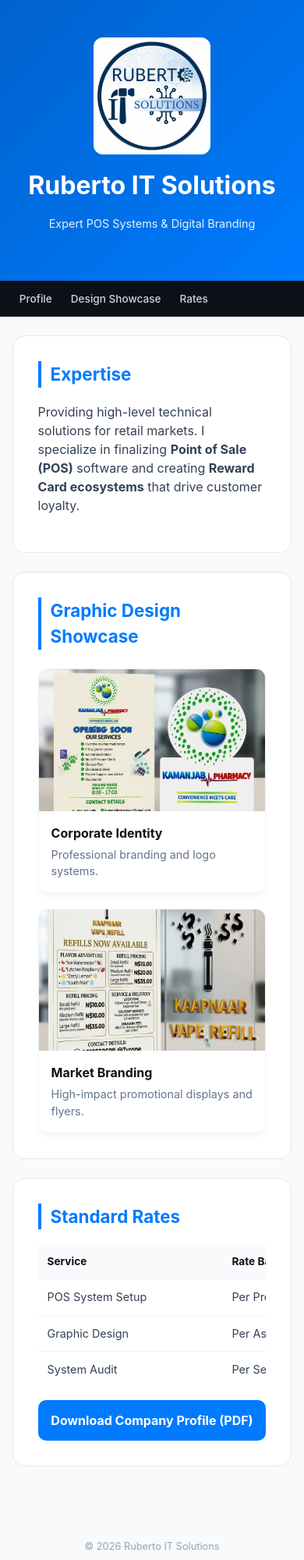
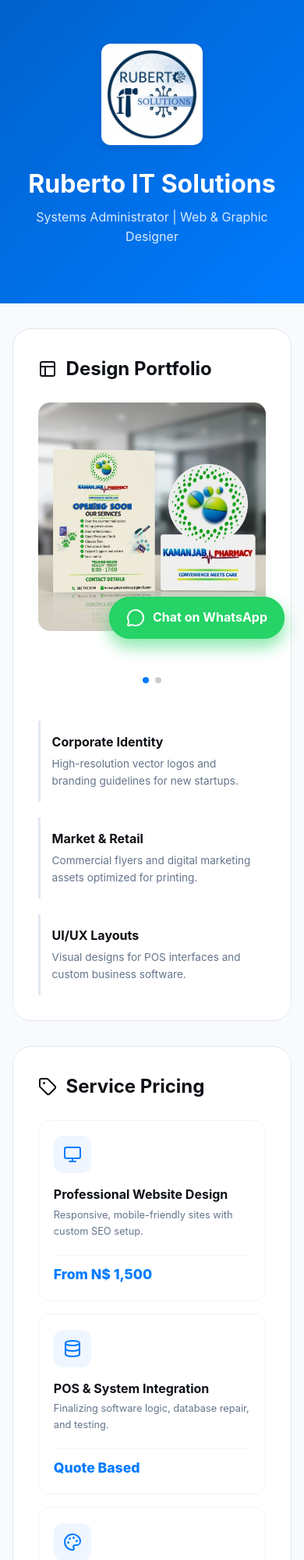
Before and after one commit to rubetoh5-sys/Ruberto-It-hub, a plain HTML site: page index.html in a window 390 px wide. Shown: the top 2000 px of the page at 78% size. Drawn offline with nearby package versions, Linux system fonts and the light colour scheme.

Commit message:
index.html

```diff
--- a/index.html
+++ b/index.html
@@ -3,134 +3,195 @@
 <head>
     <meta charset="UTF-8">
     <meta name="viewport" content="width=device-width, initial-scale=1.0">
-    <title>Ruberto IT Solutions | Professional Portfolio</title>
+    <title>Ruberto IT Solutions | Systems & Design</title>
+    <link rel="stylesheet" href="https://cdn.jsdelivr.net/npm/swiper@11/swiper-bundle.min.css" />
+    <script src="https://unpkg.com/lucide@latest"></script>
     <style>
         :root {
             --radiant-blue: #007bff;
             --dark-it: #0d1117;
             --bg-light: #f8fafc;
-            --text-main: #334155;
+            --whatsapp-green: #25d366;
         }
 
         * { box-sizing: border-box; }
-        body { font-family: 'Inter', -apple-system, sans-serif; margin: 0; background: var(--bg-light); color: var(--text-main); line-height: 1.5; }
+        body { font-family: 'Inter', -apple-system, sans-serif; margin: 0; background: var(--bg-light); color: #334155; line-height: 1.6; }
 
-        header { background: linear-gradient(135deg, #0062cc, var(--radiant-blue)); color: white; padding: 3rem 1.5rem; text-align: center; }
+        header { background: linear-gradient(135deg, #0062cc, var(--radiant-blue)); color: white; padding: 3.5rem 1rem; text-align: center; }
+        .business-logo { max-width: 130px; border-radius: 12px; margin-bottom: 1rem; background: white; padding: 8px; box-shadow: 0 4px 10px rgba(0,0,0,0.1); }
 
-        /* Permanent Logo Styling */
-        .business-logo {
-            max-width: 150px;
-            height: auto;
-            border-radius: 12px;
-            margin-bottom: 1rem;
-            display: block;
-            margin-left: auto;
-            margin-right: auto;
-            background: white;
-            padding: 5px;
+        .container { width: 92%; max-width: 900px; margin: auto; padding: 2rem 0; }
+        section { background: white; padding: 2rem; margin-bottom: 2rem; border-radius: 24px; border: 1px solid #e2e8f0; }
+        h2 { color: var(--dark-it); font-size: 1.5rem; margin-top: 0; display: flex; align-items: center; gap: 12px; margin-bottom: 1.5rem; }
+        h2 i { color: var(--radiant-blue); }
+
+        /* Gallery & Explanations */
+        .swiper { width: 100%; border-radius: 15px; margin-bottom: 2rem; }
+        .swiper-slide img { width: 100%; display: block; border-radius: 15px; }
+
+        .gallery-info { display: grid; grid-template-columns: repeat(auto-fit, minmax(250px, 1fr)); gap: 20px; }
+        .info-card { padding: 15px; border-left: 3px solid #e2e8f0; transition: 0.3s; }
+        .info-card:hover { border-left-color: var(--radiant-blue); background: #f0f7ff; }
+        .info-card h4 { margin: 0 0 5px 0; color: var(--dark-it); }
+        .info-card p { margin: 0; font-size: 0.85rem; color: #64748b; }
+
+        /* Pricing with Icons */
+        .price-card { border: 1px solid #f1f5f9; border-radius: 15px; padding: 1.2rem; margin-bottom: 1rem; display: flex; align-items: center; gap: 15px; transition: 0.3s; }
+        .price-card:hover { border-color: var(--radiant-blue); transform: translateX(5px); }
+        .price-icon { background: #eff6ff; color: var(--radiant-blue); padding: 12px; border-radius: 12px; display: flex; align-items: center; justify-content: center; }
+        .price-content { flex-grow: 1; }
+        .price-content h4 { margin: 0; font-size: 1rem; color: var(--dark-it); }
+        .price-content p { margin: 3px 0 0; font-size: 0.8rem; color: #64748b; }
+        .amount { font-weight: 800; color: var(--radiant-blue); font-size: 1.1rem; }
+
+        .whatsapp-float {
+            position: fixed; bottom: 25px; right: 25px; background: var(--whatsapp-green); color: white; border-radius: 50px; padding: 14px 22px;
+            font-weight: bold; text-decoration: none; box-shadow: 0 10px 20px rgba(37, 211, 102, 0.3); z-index: 1000; display: flex; align-items: center; gap: 10px;
         }
 
-        nav { background: var(--dark-it); padding: 0.8rem; position: sticky; top: 0; z-index: 1000; overflow-x: auto; white-space: nowrap; display: flex; justify-content: center; }
-        nav a { color: #cbd5e1; margin: 0 12px; text-decoration: none; font-size: 0.85rem; font-weight: 500; }
-
-        .container { width: 92%; max-width: 1000px; margin: auto; padding: 1.5rem 0; }
-        section { background: white; padding: 2rem; margin-bottom: 1.5rem; border-radius: 16px; border: 1px solid #e2e8f0; }
-        h2 { color: var(--radiant-blue); font-size: 1.4rem; margin-top: 0; border-left: 4px solid var(--radiant-blue); padding-left: 12px; }
-
-        /* Responsive Gallery */
-        .gallery-grid { display: grid; grid-template-columns: repeat(auto-fit, minmax(280px, 1fr)); gap: 20px; margin-top: 1.5rem; }
-        .sample-card { border: 1px solid #f1f5f9; border-radius: 12px; overflow: hidden; background: #fff; box-shadow: 0 4px 6px -1px rgba(0,0,0,0.05); }
-
-        .sample-img-box {
-            width: 100%;
-            aspect-ratio: 16 / 10;
-            background: #f1f5f9;
-            overflow: hidden;
-        }
-        .sample-img-box img {
-            width: 100%;
-            height: 100%;
-            object-fit: cover;
-        }
-
-        .sample-info { padding: 1rem; }
-        .sample-info h4 { margin: 0 0 5px 0; color: var(--dark-it); }
-        .sample-info p { margin: 0; font-size: 0.9rem; color: #64748b; }
-
-        .table-wrapper { overflow-x: auto; margin-top: 1rem; }
-        table { width: 100%; border-collapse: collapse; min-width: 400px; }
-        th { background: #f8fafc; color: var(--dark-it); padding: 12px; text-align: left; font-size: 0.85rem; }
-        td { padding: 12px; border-top: 1px solid #f1f5f9; font-size: 0.9rem; }
-
-        .btn-download { display: block; text-align: center; background: var(--radiant-blue); color: white; padding: 14px; text-decoration: none; border-radius: 10px; font-weight: bold; margin-top: 1rem; }
-        footer { text-align: center; padding: 2rem; color: #94a3b8; font-size: 0.8rem; }
+        .btn-pdf { display: block; text-align: center; background: var(--dark-it); color: white; padding: 16px; border-radius: 14px; text-decoration: none; font-weight: 700; margin-top: 1rem; }
 
         @media (max-width: 600px) {
-            nav { justify-content: flex-start; }
+            .price-card { flex-wrap: wrap; }
+            .amount { width: 100%; margin-top: 5px; border-top: 1px solid #f1f5f9; padding-top: 10px; }
         }
     </style>
 </head>
 <body>
 
 <header>
-    <img src="logo.png" alt="Ruberto IT Solutions Logo" class="business-logo" onerror="this.style.display='none'">
+    <img src="logo.png" alt="Ruberto IT Solutions" class="business-logo" onerror="this.style.display='none'">
     <h1 style="margin: 0;">Ruberto IT Solutions</h1>
-    <p style="opacity: 0.9; font-size: 0.9rem;">Expert POS Systems & Digital Branding</p>
+    <p style="opacity: 0.85; margin-top: 5px;">Systems Administrator | Web & Graphic Designer</p>
 </header>
 
-<nav>
-    <a href="#profile">Profile</a>
-    <a href="#portfolio">Design Showcase</a>
-    <a href="#rates">Rates</a>
-</nav>
+<div class="container">
+    <section>
+        <h2><i data-lucide="layout"></i> Design Portfolio</h2>
+        <div class="swiper mySwiper">
+            <div class="swiper-wrapper">
+                <div class="swiper-slide"><img src="sample1.jpg" alt="Flyer Concept"></div>
+                <div class="swiper-slide"><img src="sample2.jpg" alt="Market Branding"></div>
+            </div>
+            <div class="swiper-pagination"></div>
+        </div>
 
-<div class="container">
-    <section id="profile">
-        <h2>Expertise</h2>
-        <p>Providing high-level technical solutions for retail markets. I specialize in finalizing <strong>Point of Sale (POS)</strong> software and creating <strong>Reward Card ecosystems</strong> that drive customer loyalty.</p>
-    </section>
-
-    <section id="portfolio">
-        <h2>Graphic Design Showcase</h2>
-        <div class="gallery-grid">
-            <div class="sample-card">
-                <div class="sample-img-box"><img src="sample1.jpg" alt="Design Sample 1"></div>
-                <div class="sample-info">
-                    <h4>Corporate Identity</h4>
-                    <p>Professional branding and logo systems.</p>
-                </div>
+        <div class="gallery-info">
+            <div class="info-card">
+                <h4>Corporate Identity</h4>
+                <p>High-resolution vector logos and branding guidelines for new startups.</p>
             </div>
-            <div class="sample-card">
-                <div class="sample-img-box"><img src="sample2.jpg" alt="Design Sample 2"></div>
-                <div class="sample-info">
-                    <h4>Market Branding</h4>
-                    <p>High-impact promotional displays and flyers.</p>
-                </div>
+            <div class="info-card">
+                <h4>Market & Retail</h4>
+                <p>Commercial flyers and digital marketing assets optimized for printing.</p>
+            </div>
+            <div class="info-card">
+                <h4>UI/UX Layouts</h4>
+                <p>Visual designs for POS interfaces and custom business software.</p>
             </div>
         </div>
     </section>
 
     <section id="rates">
-        <h2>Standard Rates</h2>
-        <div class="table-wrapper">
-            <table>
-                <thead>
-                    <tr><th>Service</th><th>Rate Basis</th></tr>
-                </thead>
-                <tbody>
-                    <tr><td>POS System Setup</td><td>Per Project</td></tr>
-                    <tr><td>Graphic Design</td><td>Per Asset</td></tr>
-                    <tr><td>System Audit</td><td>Per Session</td></tr>
-                </tbody>
-            </table>
+        <h2><i data-lucide="tag"></i> Service Pricing</h2>
+
+        <div class="price-card">
+            <div class="price-icon"><i data-lucide="monitor"></i></div>
+            <div class="price-content">
+                <h4>Professional Website Design</h4>
+                <p>Responsive, mobile-friendly sites with custom SEO setup.</p>
+            </div>
+            <div class="amount">From N$ 1,500</div>
         </div>
-        <a href="Ruberto_IT_Solutions_Profile.pdf" class="btn-download" download>Download Company Profile (PDF)</a>
+
+        <div class="price-card">
+            <div class="price-icon"><i data-lucide="database"></i></div>
+            <div class="price-content">
+                <h4>POS & System Integration</h4>
+                <p>Finalizing software logic, database repair, and testing.</p>
+            </div>
+            <div class="amount">Quote Based</div>
+        </div>
+
+        <div class="price-card">
+            <div class="price-icon"><i data-lucide="palette"></i></div>
+            <div class="price-content">
+                <h4>Graphic Design (Logo/Flyer)</h4>
+                <p>Creative assets delivered in all high-quality formats.</p>
+            </div>
+            <div class="amount">From N$ 250</div>
+        </div>
+
+        <div class="price-card">
+            <div class="price-icon"><i data-lucide="shield-check"></i></div>
+            <div class="price-content">
+                <h4>IT Support & Security</h4>
+                <p>Hardware audits, software maintenance, and troubleshooting.</p>
+            </div>
+            <div class="amount">N$ 800/mo</div>
+        </div>
+
+        <a href="Ruberto_IT_Solutions_Profile.pdf" class="btn-pdf" download>Download Full Company Profile (PDF)</a>
     </section>
 </div>
 
-<footer>
-    <p>&copy; 2026 Ruberto IT Solutions</p>
+<a href="https://wa.me/264810000000?text=Hi%20Ruberto,%20I'm%20interested%20in%20your%20IT%20services." class="whatsapp-float" target="_blank">
+    <i data-lucide="message-circle"></i>
+    <span>Chat on WhatsApp</span>
+</a>
+
+<script src="https://cdn.jsdelivr.net/npm/swiper@11/swiper-bundle.min.js"></script>
+<script>
+    // Initialize Icons
+    lucide.createIcons();
+
+    // Initialize Slider
+    var swiper = new Swiper(".mySwiper", {
+      loop: true,
+      autoplay: { delay: 4000 },
+      pagination: { el: ".swiper-pagination", clickable: true },
+    });
+</script>
+<footer style="text-align: center; padding: 4rem 2rem; background: #fff; border-top: 1px solid #e2e8f0; margin-top: 3rem;">
+    <div style="margin-bottom: 20px;">
+        <img src="logo.png" alt="Logo" style="height: 40px; opacity: 0.5; filter: grayscale(100%);" onerror="this.style.display='none'">
+    </div>
+
+    <p style="font-weight: 700; color: var(--dark-it); margin-bottom: 5px;">Ruberto IT Solutions</p>
+    <p style="font-size: 0.85rem; color: #64748b; margin-bottom: 20px;">Precision Systems • Professional Branding • Web Development</p>
+
+    <div style="display: flex; flex-direction: column; align-items: center; gap: 10px;">
+        <div style="display: flex; gap: 8px; color: var(--radiant-blue);">
+            <i data-lucide="creative-commons" style="width: 20px; height: 20px;"></i>
+            <i data-lucide="user-round" style="width: 20px; height: 20px;"></i>
+            <i data-lucide="copyright" style="width: 20px; height: 20px;"></i>
+        </div>
+        <p style="font-size: 0.75rem; color: #94a3b8; max-width: 400px; margin: 0 auto;">
+            © 2026 Ruberto IT Solutions. Content on this site is licensed under a
+            <a href="https://creativecommons.org/licenses/by/4.0/" target="_blank" style="color: var(--radiant-blue); text-decoration: none;">Creative Commons Attribution 4.0 International License</a>.
+        </p>
+    </div>
 </footer>
+<a href="https://wa.me/264810000000?text=Hi%20Ruberto,%20I'm%20interested%20in%20your%20IT%20services." class="whatsapp-float" target="_blank">
+    <i data-lucide="message-circle"></i>
+    <span>Chat on WhatsApp</span>
+</a>
+
+<script src="https://cdn.jsdelivr.net/npm/swiper@11/swiper-bundle.min.js"></script>
+<script>
+    // Initialize Icons (This will now also draw the CC icon)
+    lucide.createIcons();
+
+    // Initialize Slider
+    var swiper = new Swiper(".mySwiper", {
+      loop: true,
+      autoplay: { delay: 4000, disableOnInteraction: false },
+      pagination: { el: ".swiper-pagination", clickable: true },
+    });
+</script>
 
 </body>
 </html>
+
+</body>
+</html>
```
